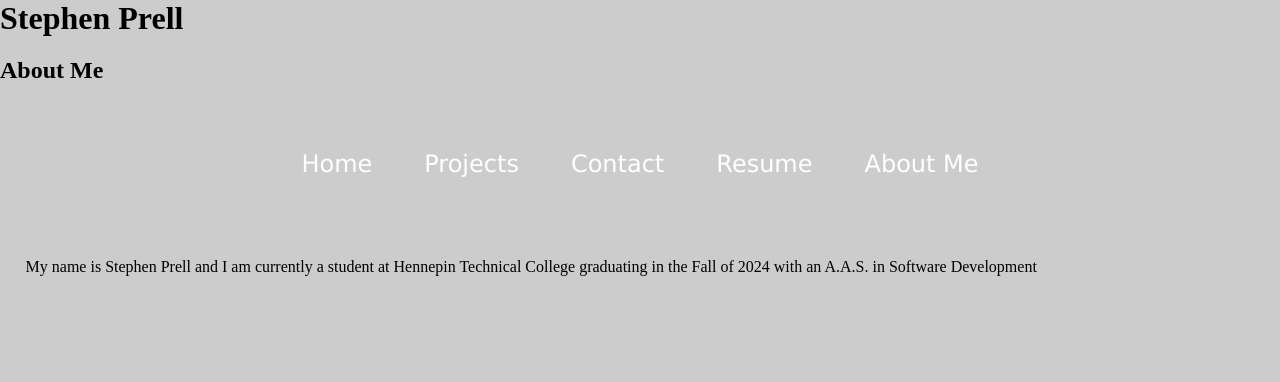
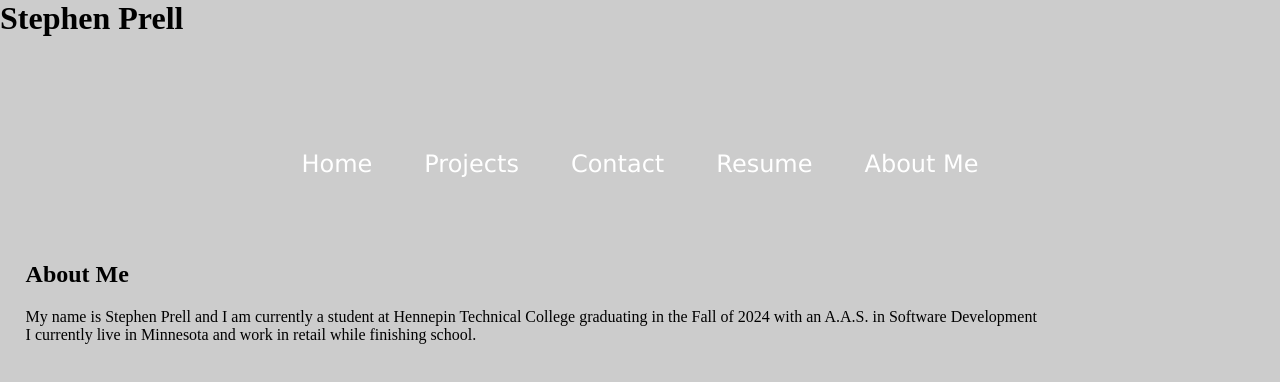
Before and after one commit to Prells/prells.github.io, a plain HTML site: page aboutme.html in a window 1280 px wide. Drawn offline with Linux system fonts and the light colour scheme.

Commit message:
Added more about me info

```diff
--- a/aboutme.html
+++ b/aboutme.html
@@ -12,7 +12,7 @@
 			<header>
 				<!-- Place website name or logo here -->
 				<h1>Stephen Prell</h1>
-				<h2>About Me</h2>
+
 			</header>
 			<nav>
 				<ul>
@@ -24,8 +24,10 @@
 				</ul>
 			</nav>
 			<main>
+				<h2>About Me</h2>
 				<div id="intro">
-					<p>My name is Stephen Prell and I am currently a student at Hennepin Technical College graduating in the Fall of 2024 with an A.A.S. in Software Development</p>
+					<p>My name is Stephen Prell and I am currently a student at Hennepin Technical College graduating in the Fall of 2024 with an A.A.S. in Software Development<br>
+					I currently live in Minnesota and work in retail while finishing school.</p>
 				</div>
 			</main>
 
```
